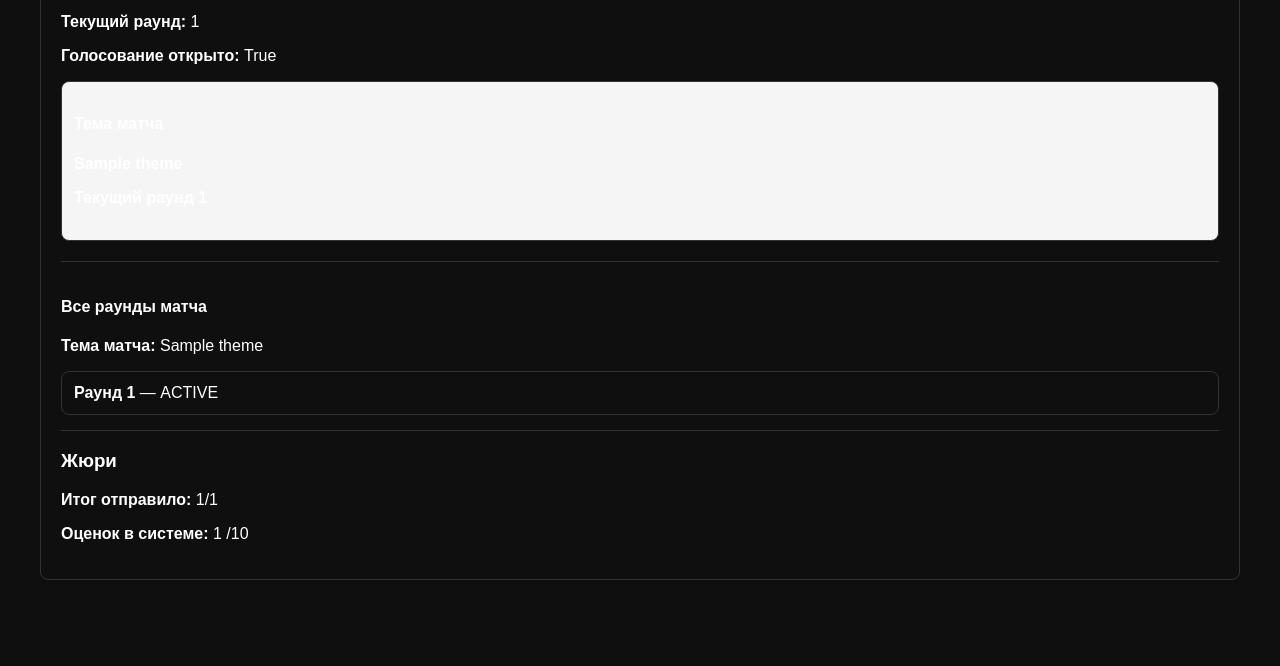
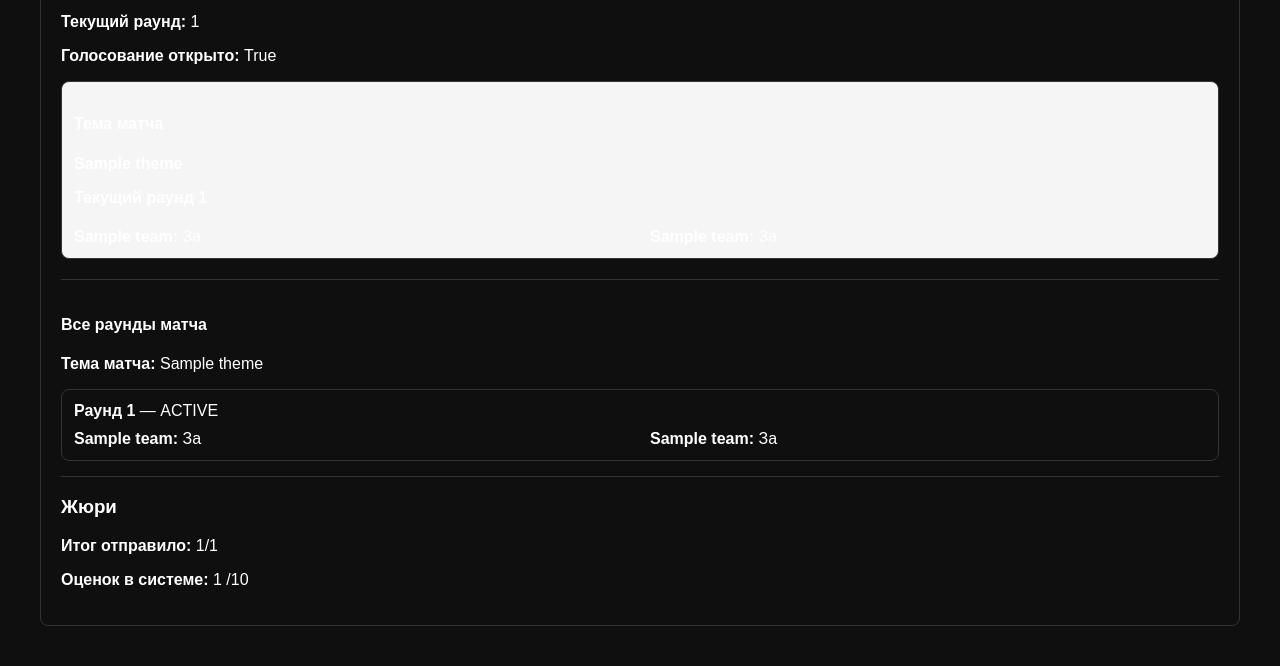
Before and after one commit to LAlexanderS/DeBattle, a Django app: a page that uses templates/debattle/control.html in a window 1280 px wide. Shown: the part 789-1455 px from the top of the page. Before the commit the page ends 1369 px from the top, so only its background shows below. Run offline with Django 5.2, Linux system fonts and the light colour scheme; a user stored in the database is signed in; tables that the repository leaves empty hold one stand-in row (values such as "Sample post").

Commit message:
добавлено отображение тем и позиций

```diff
--- a/debattle/models.py
+++ b/debattle/models.py
@@ -106,6 +106,10 @@ class Match(models.Model):
         RUNNING = "RUNNING"
         DONE = "DONE"
 
+    class Position(models.TextChoices):
+        FOR = "FOR"  # За
+        AGAINST = "AGAINST"  # Против
+
     tour = models.ForeignKey(Tour, on_delete=models.CASCADE, related_name="matches")
     team_a = models.ForeignKey(Team, on_delete=models.PROTECT, related_name="+")
     team_b = models.ForeignKey(Team, on_delete=models.PROTECT, related_name="+")
@@ -114,6 +118,10 @@ class Match(models.Model):
 
     # Тема выбирается один раз для всего матча
     theme = models.ForeignKey("Theme", null=True, blank=True, on_delete=models.SET_NULL, related_name="matches")
+
+    # Позиции определяются один раз для всего матча
+    team_a_position = models.CharField(max_length=16, choices=Position.choices, null=True, blank=True)
+    team_b_position = models.CharField(max_length=16, choices=Position.choices, null=True, blank=True)
 
     created_at = models.DateTimeField(auto_now_add=True)
 
--- a/debattle/views.py
+++ b/debattle/views.py
@@ -17,6 +17,7 @@ from django.contrib import messages
 from .game_flow import reveal_themes, set_current_tour, start_roulette, start_next_round, open_voting, close_voting
 from accounts.models import JuryMember, JuryMatchSubmission
 
+from django.http import HttpResponse
 
 def screen_view(request, slug: str):
     event = get_object_or_404(DebattleEvent, slug=slug)
--- a/templates/debattle/control.html
+++ b/templates/debattle/control.html
@@ -90,25 +90,22 @@
     <p><strong>Текущий раунд:</strong> {{ event.current_round_number }}</p>
     <p><strong>Голосование открыто:</strong> {{ event.voting_open }}</p>
 
-    {% if match and match.theme %}
+    {% if current_round and match.theme %}
       <div style="margin-top:15px;padding:12px;border:1px solid #333;border-radius:8px;background:#f5f5f5;">
         <h4>Тема матча</h4>
         <p><strong>{{ match.theme.title }}</strong></p>
-        {% if match.team_a_position and match.team_b_position %}
-          <h4 style="margin-top:15px;">Позиции команд (фиксированы для всего матча)</h4>
+        <h4 style="margin-top:15px;">Текущий раунд {{ current_round.number }}</h4>
+        {% if current_round.team_a_position and current_round.team_b_position %}
           <div style="display:flex;gap:20px;margin-top:10px;">
             <div style="flex:1;">
               <strong>{{ match.team_a.name }}:</strong>
-              {% if match.team_a_position == "FOR" %}За{% elif match.team_a_position == "AGAINST" %}Против{% else %}—{% endif %}
+              {% if current_round.team_a_position == "FOR" %}За{% elif current_round.team_a_position == "AGAINST" %}Против{% else %}—{% endif %}
             </div>
             <div style="flex:1;">
               <strong>{{ match.team_b.name }}:</strong>
-              {% if match.team_b_position == "FOR" %}За{% elif match.team_b_position == "AGAINST" %}Против{% else %}—{% endif %}
+              {% if current_round.team_b_position == "FOR" %}За{% elif current_round.team_b_position == "AGAINST" %}Против{% else %}—{% endif %}
             </div>
           </div>
-        {% endif %}
-        {% if current_round %}
-          <h4 style="margin-top:15px;">Текущий раунд {{ current_round.number }}</h4>
         {% endif %}
       </div>
     {% endif %}
@@ -119,12 +116,23 @@
         {% if match.theme %}
           <p><strong>Тема матча:</strong> {{ match.theme.title }}</p>
         {% endif %}
-        {% if match.team_a_position and match.team_b_position %}
-          <p><strong>Позиции:</strong> {{ match.team_a.name }} — {% if match.team_a_position == "FOR" %}За{% elif match.team_a_position == "AGAINST" %}Против{% endif %}, {{ match.team_b.name }} — {% if match.team_b_position == "FOR" %}За{% elif match.team_b_position == "AGAINST" %}Против{% endif %}</p>
-        {% endif %}
         {% for r in all_rounds %}
           <div style="border:1px solid #333;padding:12px;border-radius:8px;margin-bottom:10px;">
             <strong>Раунд {{ r.number }}</strong> — {{ r.status }}
+            {% if r.team_a_position and r.team_b_position %}
+              <div style="display:flex;gap:20px;margin-top:10px;">
+                <div style="flex:1;">
+                  <strong>{{ match.team_a.name }}:</strong>
+                  {% if r.team_a_position == "FOR" %}За{% elif r.team_a_position == "AGAINST" %}Против{% else %}—{% endif %}
+                </div>
+                <div style="flex:1;">
+                  <strong>{{ match.team_b.name }}:</strong>
+                  {% if r.team_b_position == "FOR" %}За{% elif r.team_b_position == "AGAINST" %}Против{% else %}—{% endif %}
+                </div>
+              </div>
+            {% else %}
+              <p style="color:#888;">Позиции еще не выбраны</p>
+            {% endif %}
           </div>
         {% endfor %}
       </div>
```
Also changed, not shown: debattle/game_flow.py (+17 -13 lines), templates/debattle/screen.html (+14 -1 lines).
